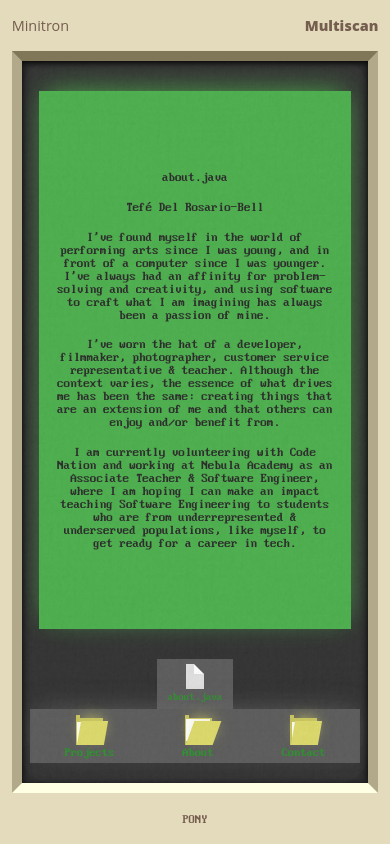
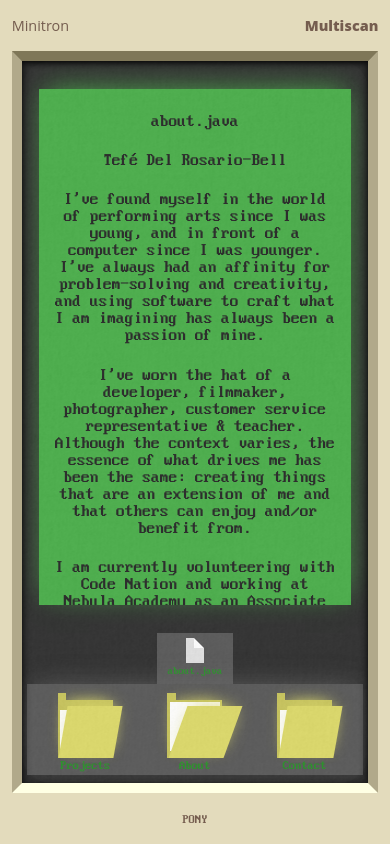
Before and after one commit to tefedrb/tefedrb.github.io, a React app: page / in a window 390 px wide. Built offline with nearby package versions, Linux system fonts and the light colour scheme.

Commit message:
more media query adjustments

```diff
--- a/src/components/File/OpenFile.js
+++ b/src/components/File/OpenFile.js
@@ -14,12 +14,12 @@ const OpenFile = (props) => {
 
     useEffect(() => {
 
-        if((viewport?.[0] > 950 && verticalDisplay) || (viewport?.[0] <= 950 && viewport?.[1] <= 500 && verticalDisplay)){
+        if((viewport?.[0] > 948 && verticalDisplay) || (viewport?.[0] <= 948 && viewport?.[1] <= 500 && verticalDisplay)){
             isVerticalDisplay(false);
             updateViewport(viewport);
         }
         // Might actually want to use useLayouteffect here because of flash
-        if(viewport?.[0] <= 950 && viewport?.[1] >= 500 && !verticalDisplay){
+        if(viewport?.[0] <= 948 && viewport?.[1] >= 500 && !verticalDisplay){
 
             isVerticalDisplay(true);
             updateViewport(viewport);
--- a/src/components/FileDropDown.js
+++ b/src/components/FileDropDown.js
@@ -26,7 +26,7 @@ const AllFilesWrap = styled.div`
     }
     // ADJUSTED FOR MOBILE VIEW
     @media (max-height: 700px) and (min-height: 500px){
-        padding-left: 70%;
+        padding-left: 12%;
     }
 `
 export const FileWrapper = styled.div`
--- a/src/components/Folder.js
+++ b/src/components/Folder.js
@@ -21,7 +21,9 @@ const FolderWrapper = styled.div`
     @media(max-width: 667px) and (max-height: 375px){
         margin-right: 6%;
     }
+
     @media screen and (max-width: 651px), screen and (max-height: 757px){
+        margin-top: 2%;
         color: green;
         flex-direction: column;
         justify-content: center;
@@ -35,14 +37,14 @@ const FolderInnerWrap = styled.div`
         cursor: pointer;
     }
 
-    @media screen and (max-width: 948px) and (max-height: 700px){
+    @media screen and (max-width: 948px), (max-height: 700px){
         height: 65px;
         width: 55px;
         // height: 30px;
         // width: 27px;
     }
 
-    @media (max-width: 948px) and (max-height: 500px){
+    @media screen and (max-width: 500px) and (max-height: 700px), (max-height: 400px){
         height: 30px;
         width: 30px;
     }
@@ -53,12 +55,13 @@ const FolderInnerWrap = styled.div`
     // }
 
     // screen and (max-height: 757px)
-    @media (max-width: 650px){
-        height: 30px;
-        width: 27px;
-        color: green;
-        font-size: 1em;
-    }
+
+    // @media (max-width: 650px){
+    //     height: 30px;
+    //     width: 27px;
+    //     color: green;
+    //     font-size: 1em;
+    // }
 `
 const FolderTab = styled.div`
     height: 10%;
@@ -94,15 +97,13 @@ const FolderFront = styled.div`
     background-color: rgba(216, 212, 79, 1);
 `
 const Contents = styled.p`
-// screen and (max-height: 757px)
-    @media screen and (max-width: 650px), (max-width: 670px) and (max-height: 375px){
+    @media screen and (max-width: 650px), (max-width: 948px) and (max-height: 375px){
         display: none;
     }
 `
 const SmScrnContents = styled.p`
     display: none;
-    // screen and (max-height: 757px)
-    @media screen and (max-width: 650px), (max-width: 670px) and (max-height: 375px){
+    @media screen and (max-width: 650px), (max-width: 948px) and (max-height: 375px){
         display: block;
         margin: 0px;
         margin-top: 1px;
@@ -172,7 +173,7 @@ const Folder = (props) => {
                     <Contents>{props.title}</Contents>
                 </FolderFront>
             </FolderInnerWrap>
-            <SmScrnContents>{props.title}</SmScrnContents>
+            <SmScrnContents name={"small scrn"}>{props.title}</SmScrnContents>
             {displayDropDown()}
         </FolderWrapper>
     )
--- a/src/components/FolderContents/ProjectCSS.js
+++ b/src/components/FolderContents/ProjectCSS.js
@@ -8,10 +8,10 @@ export const TextWrap = styled.div`
     }
 `
 export const Text = styled.p`
-    font-size: 1.5em;
+    font-size: 1.4rem;
     text-align: center;
     @media (max-width: 948px) and (min-height: 500px){
-        font-size: 1.4em;
+        font-size: 1.4rem;
     }
 `
 export const DisplayWrap = styled.div`
--- a/src/components/MainDisplay.js
+++ b/src/components/MainDisplay.js
@@ -12,6 +12,10 @@ const Screen = styled.div`
     width: 100%;
     overflow: auto;
     pointer-events: auto;
+
+    @media (max-width: 400px) and (max-height: 500px), (min-height: 650px){
+        height: 80%;
+    }
 `
 
 const MainDisplay = () => {
--- a/src/components/MobileNavAdapter.js
+++ b/src/components/MobileNavAdapter.js
@@ -35,25 +35,17 @@ const MobileNavWrapper = styled.div`
     margin-left: 10px;
     margin-right: 10px;
     min-width: 150px;
-    // overflow: hidden;
 
-    @media (max-width: 1245px){
-        min-width: 135px;
-    }
-
-    @media (max-height: 700px) and (max-width: 948){
+    @media (max-height: 700px) and (max-width: 948px){
         min-width: 110px;
     }
-
-    // MOBILE VIEW ALTERATION -> Adding "and" and value to try and remedy mobile
-    // horizontal view -> testing "and min-height", removing (max-height: 745px)
 
     @media (max-width: 948px) and (min-height: 500px){
         // flex-direction: row;
         min-width: 95%;
         min-height: 14.5%;
         margin-top: 0px;
-        margin-bottom: 20px;
+        margin-bottom: 10px;
         background-color: transparent;
         box-shadow: none;
     }
--- a/src/components/NavigationPanel.js
+++ b/src/components/NavigationPanel.js
@@ -13,28 +13,22 @@ const NavWrapper = styled.nav`
     flex-grow: 1;
     width: 100%;
 
-    background-color: red;
+    // background-color: red;
     // background-color: rgba(79, 79, 79, 0.73);
+
     // box-shadow: 1px -5px 27px -7px rgba(79,79,79,0.73);
     // height: 100%;
 
-    // MOBILE VIEW ALTERATION -> Adjusted margin: 20px to margin-left: 20px;
-    // margin-left: 10px;
-    // margin-right: 10px;
-    // min-width: 150px;
-    // overflow: hidden;
-
-    // @media (max-width: 1245px){
-    //     min-width: 135px;
-    // }
-
-    // @media (max-height: 700px) and (max-width: 948){
-    //     min-width: 110px;
-    // }
+    @media (max-height: 700px), (max-width: 948){
+        width: 80%;
+    }
 
     // MOBILE VIEW ALTERATION -> Adding "and" and value to try and remedy mobile
     // horizontal view -> testing "and min-height", removing (max-height: 745px)
 
+    @media (max-width: 948px){
+        padding: 1%;
+    }
     @media (max-width: 948px) and (min-height: 500px){
         flex-direction: row;
         // min-width: 95%;
--- a/src/css/styles.css
+++ b/src/css/styles.css
@@ -23,6 +23,7 @@ html, body {
 }
 
 #root{
+    overflow: hidden;
     height:100%;
     pointer-events: none;
 }
```
Also changed, not shown: 1 other file (tests, documents, lock files or other folders).
